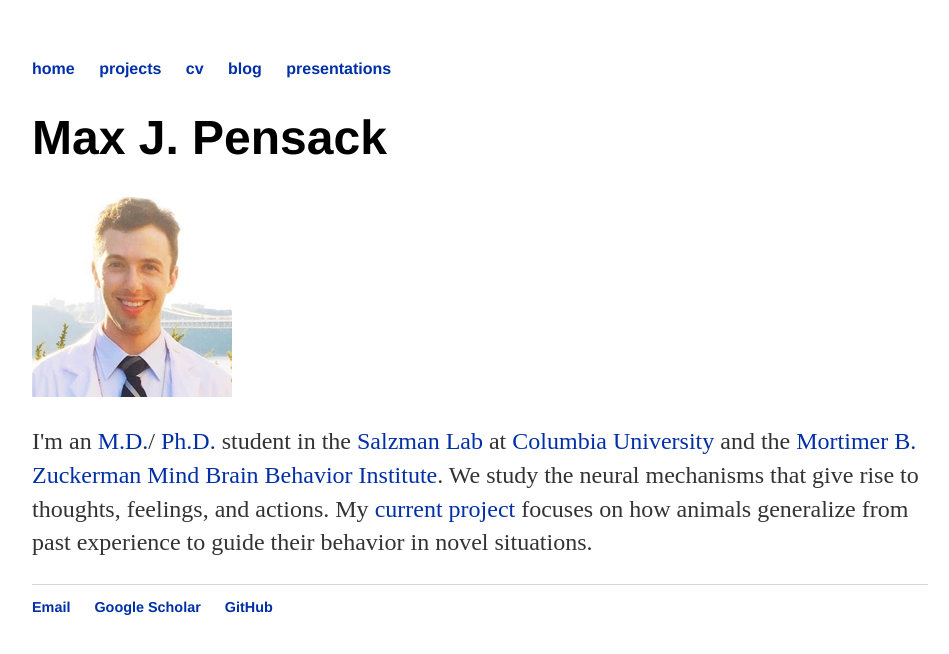
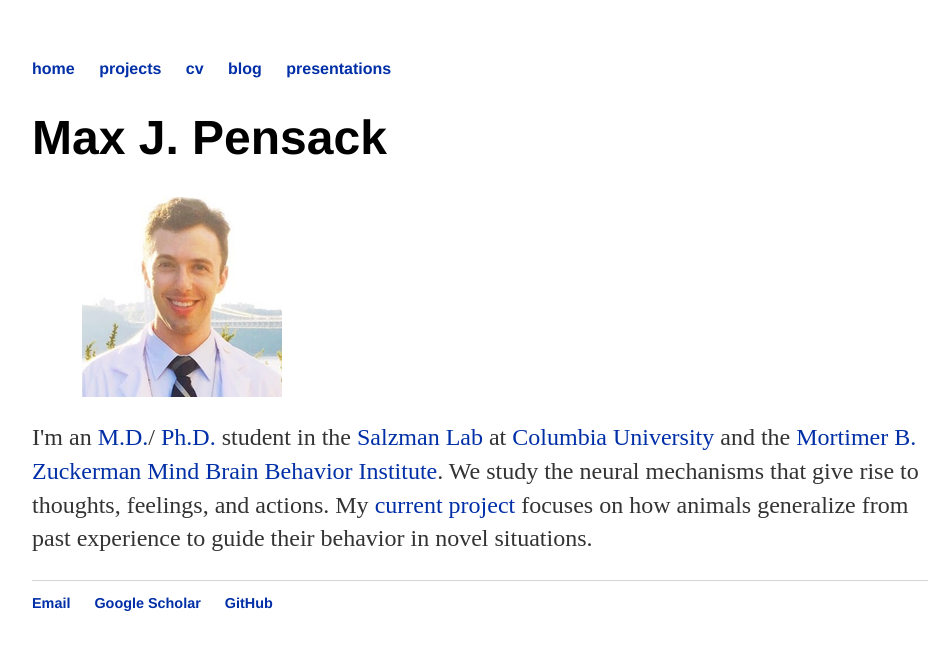
Before and after one commit to maxpensack/maxpensack.github.io, a Jekyll site: the page built from index.html, in a window 1280 px wide. Shown: the top 654 px of the page, without its empty margins (160-1109 px from the left). Built offline with Jekyll 4.4.1, drawn with Linux system fonts in a browser that asks for light colours.

Commit message:
Cleaned up images

```diff
--- a/index.html
+++ b/index.html
@@ -5,7 +5,7 @@
 <div class="blurb">
 	<h1>Max J. Pensack</h1>
 
-	<img src="headshot.jpg" alt="Max J. Pensack">
+	<img src="headshot.jpg" alt="Max J. Pensack" style="vertical-align:middle;margin:0px 50px"x>
 
 	<p>I'm an <a href="https://www.vagelos.columbia.edu/">M.D.</a>/ <a href="https://www.neurosciencephd.columbia.edu/">Ph.D.</a> student in the <a href="https://salzmanlab.neuroscience.columbia.edu">Salzman Lab</a> at <a href="http://columbia.edu">Columbia University</a> and the <a href="https://zuckermaninstitute.columbia.edu/">Mortimer B. Zuckerman Mind Brain Behavior Institute</a>. We study the neural mechanisms that give rise to  thoughts, feelings, and actions. My <a href="/projects">current project</a> focuses on how animals generalize from past experience to guide their behavior in novel situations.</p>
 </div><!-- /.blurb -->
--- a/projects/index.html
+++ b/projects/index.html
@@ -5,4 +5,5 @@
 <h1>{{ page.title }}</h1>
 <div class="blurb">
 <h2>--UNDER CONSTRUCTION--</h2>
+<img src="cells.jpg" alt="Micrograph">
 </div>
```
Also changed, not shown: projects/cells.jpg (added).
